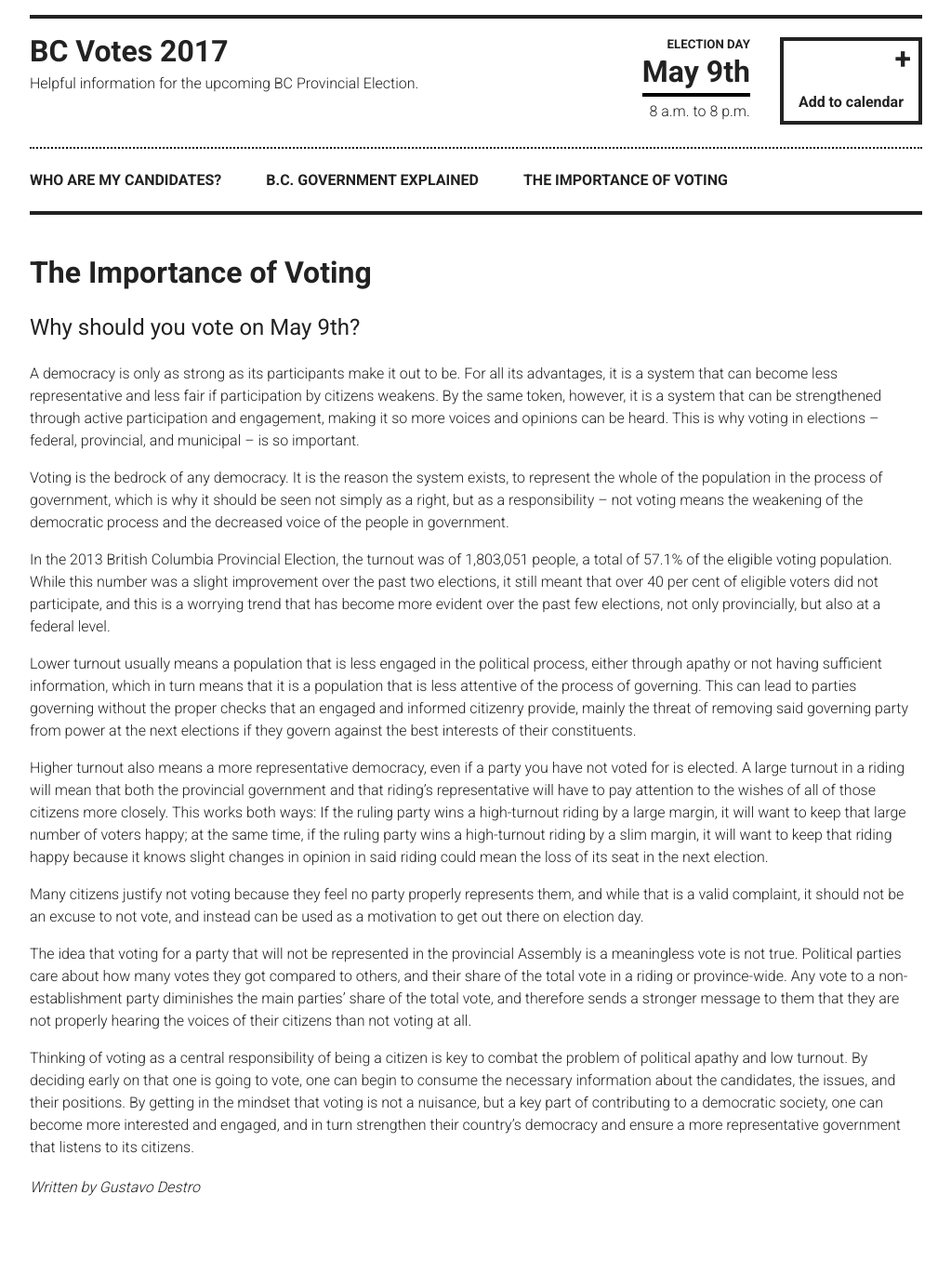
After one commit to masterxyth/bcvotes, a Flask app: page /the-importance-of-voting/ in a window 1280 px wide. The commit adds this page. Shown: the whole page at 93% size, without its empty margins (128-1151 px from the left). Run offline with Flask 2, Linux system fonts and the light colour scheme.

Commit message:
add new article

```diff
--- a/app.py
+++ b/app.py
@@ -15,5 +15,9 @@ def show_tables():
 def bc_politics_explained_easy():
     return render_template('bc-politics-explained-easy.html')
 
+@app.route("/the-importance-of-voting/")
+def importance_of_voting():
+    return render_template('the-importance-of-voting.html')
+
 if __name__ == "__main__":
     app.run(debug=True)
--- a/static/style.css
+++ b/static/style.css
@@ -56,7 +56,7 @@ p {
 nav a {
   font-weight: bold;
   text-transform: uppercase;
-  display: block;
+  /*display: block;*/
 }
 
 nav ul {
@@ -192,7 +192,7 @@ article {
     padding-left: 1em;
     padding-right: 1em;
     margin-left: -1em;
-    margin-right: 1em;
+    margin-right: 2em;
   }
   nav {
 
--- a/templates/layout.html
+++ b/templates/layout.html
@@ -48,6 +48,7 @@
       <ul>
         <a href="{{ url_for('show_tables') }}"><li>Who are my candidates?</li></a>
         <a href="{{ url_for('bc_politics_explained_easy') }}"><li>B.C. Government Explained</li></a>
+        <a href="{{ url_for('importance_of_voting') }}"><li>The Importance of Voting</li></a>
       </ul>
     </nav>
   </header>
--- /dev/null
+++ b/templates/the-importance-of-voting.html
@@ -0,0 +1,40 @@
+{% extends "layout.html" %} {% block title %}- The Importance of Voting{% endblock %} {% block content %}
+
+<article id='importance-of-voting'>
+  <section>
+    <h2>The Importance of Voting</h2>
+    <h3>Why should you vote on May 9th?</h3>
+  </section>
+  <p></p>
+
+  <p>A democracy is only as strong as its participants make it out to be. For all its advantages, it is a system that can become less representative and less fair if participation by citizens weakens. By the same token, however, it is a system that can be
+    strengthened through active participation and engagement, making it so more voices and opinions can be heard. This is why voting in elections – federal, provincial, and municipal – is so important.</p>
+
+  <p>Voting is the bedrock of any democracy. It is the reason the system exists, to represent the whole of the population in the process of government, which is why it should be seen not simply as a right, but as a responsibility – not voting means the weakening
+    of the democratic process and the decreased voice of the people in government. </p>
+
+  <p>In the 2013 British Columbia Provincial Election, the turnout was of 1,803,051 people, a total of 57.1% of the eligible voting population. While this number was a slight improvement over the past two elections, it still meant that over 40 per cent of
+    eligible voters did not participate, and this is a worrying trend that has become more evident over the past few elections, not only provincially, but also at a federal level.</p>
+
+  <p>Lower turnout usually means a population that is less engaged in the political process, either through apathy or not having sufficient information, which in turn means that it is a population that is less attentive of the process of governing. This
+    can lead to parties governing without the proper checks that an engaged and informed citizenry provide, mainly the threat of removing said governing party from power at the next elections if they govern against the best interests of their constituents.</p>
+
+  <p>Higher turnout also means a more representative democracy, even if a party you have not voted for is elected. A large turnout in a riding will mean that both the provincial government and that riding’s representative will have to pay attention to the
+    wishes of all of those citizens more closely. This works both ways: If the ruling party wins a high-turnout riding by a large margin, it will want to keep that large number of voters happy; at the same time, if the ruling party wins a high-turnout
+    riding by a slim margin, it will want to keep that riding happy because it knows slight changes in opinion in said riding could mean the loss of its seat in the next election.</p>
+
+  <p>Many citizens justify not voting because they feel no party properly represents them, and while that is a valid complaint, it should not be an excuse to not vote, and instead can be used as a motivation to get out there on election day. </p>
+
+  <p>The idea that voting for a party that will not be represented in the provincial Assembly is a meaningless vote is not true. Political parties care about how many votes they got compared to others, and their share of the total vote in a riding or province-wide.
+    Any vote to a non-establishment party diminishes the main parties’ share of the total vote, and therefore sends a stronger message to them that they are not properly hearing the voices of their citizens than not voting at all.</p>
+
+  <p>Thinking of voting as a central responsibility of being a citizen is key to combat the problem of political apathy and low turnout. By deciding early on that one is going to vote, one can begin to consume the necessary information about the candidates,
+    the issues, and their positions. By getting in the mindset that voting is not a nuisance, but a key part of contributing to a democratic society, one can become more interested and engaged, and in turn strengthen their country’s democracy and ensure
+    a more representative government that listens to its citizens.</p>
+  <footer>
+    <h4>
+                    Written by Gustavo Destro
+                </h4>
+  </footer>
+</article>
+{% endblock %}
```
